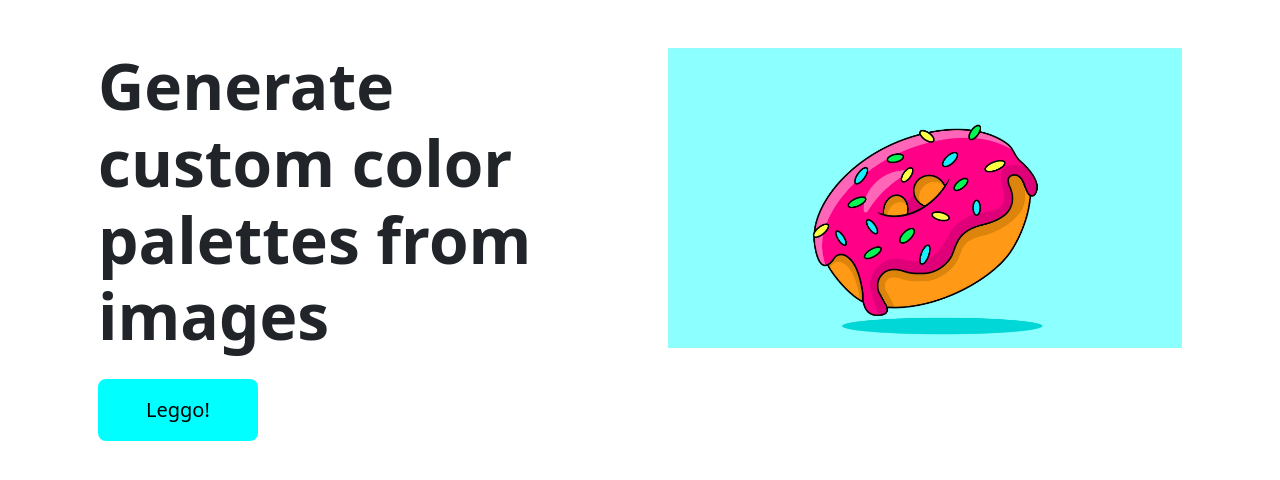
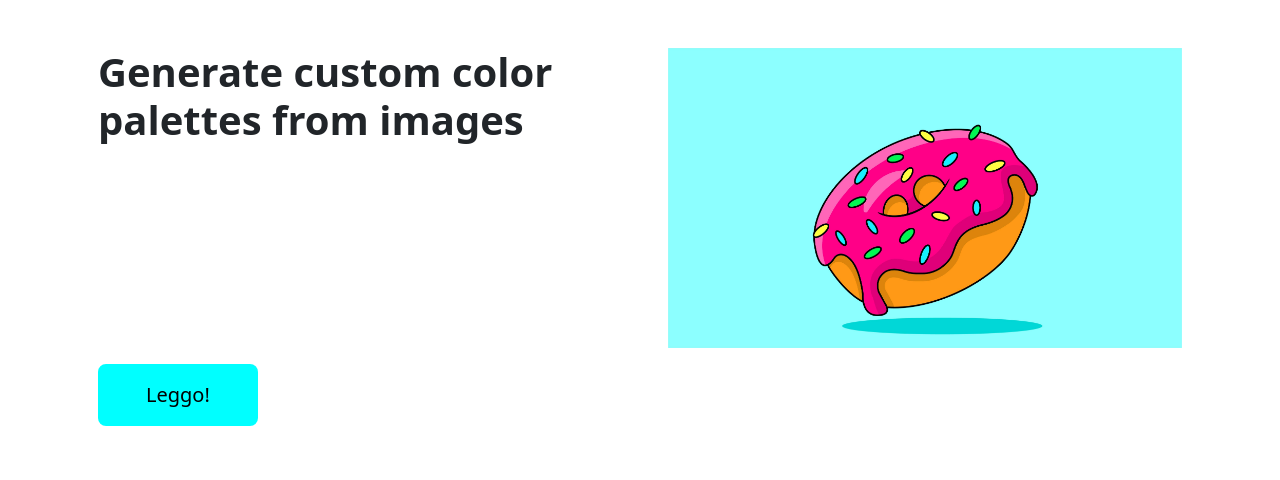
Before and after one commit to collinsezedike/canvas-gen, a Flask app: page / in a window 1280 px wide. Shown: the part 104-584 px from the top of the page. Run offline with Flask 2, Linux system fonts and the light colour scheme; some libraries are stand-ins or nearby versions.

Commit message:
Changed header text size to 2.5rem

```diff
--- a/static/style.css
+++ b/static/style.css
@@ -27,7 +27,7 @@ body {
 }
 .header-text {
     font-weight: 900;
-    font-size: 4rem;
+    font-size: 2.5rem;
 }
 .header-img-div {
     width: 110%;
```
